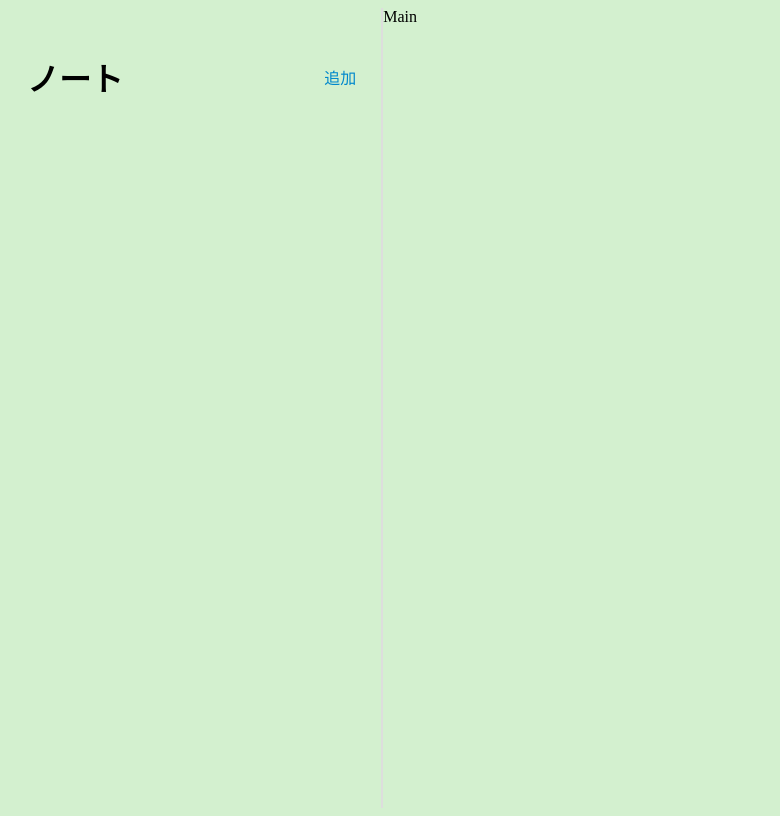
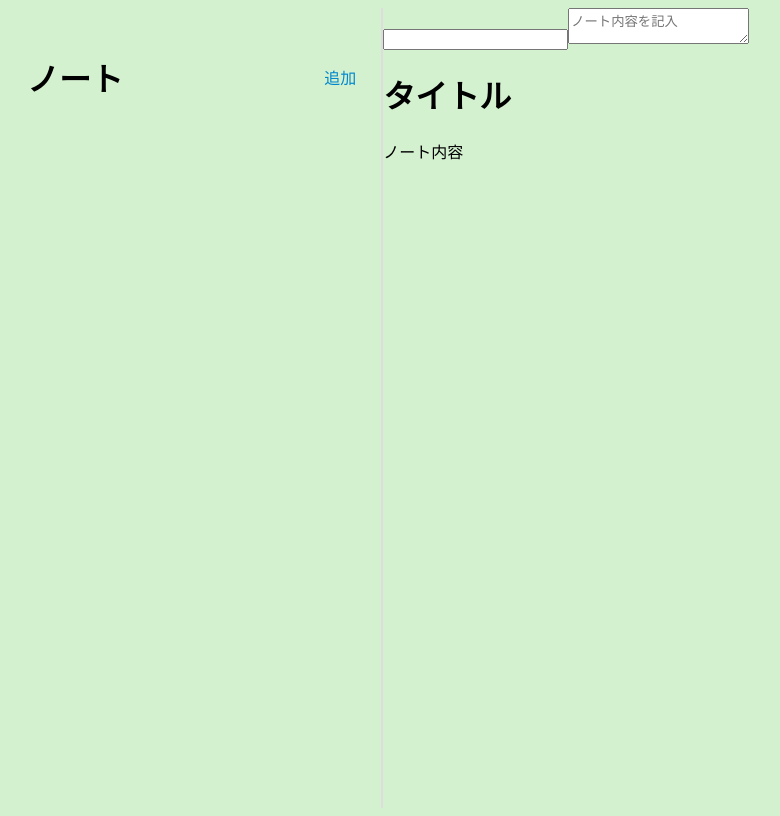
Before and after one commit to m-fujii0202/Note-App, a React (Vite) app: page / in a window 1280 px wide. Shown: the whole page, without its empty margins (6-786 px from the left). Built offline with nearby package versions, Linux system fonts and the light colour scheme.

Commit message:
main.tsxの枠組みを作成した

```diff
--- a/src/App.tsx
+++ b/src/App.tsx
@@ -13,6 +13,8 @@ export type NewNoteType = {
 
 function App() {
  const [notes, setNotes] = useState<NewNoteType[]>([]);
+ //サイドバー内の「新しいノート」をハイライトする機能
+ const [activeNote, setActiveNote] = useState(false);
 
 const onAddName = ()=>{
   // console.log("ノートの追加");
@@ -34,7 +36,12 @@ const onDeleteNote =(id: string)=>{
 
   return (
     <div className="App">
-      <Sidebar onAddName={onAddName} notes={notes} onDeleteNote={onDeleteNote}/>
+      <Sidebar
+        onAddName={onAddName}
+        notes={notes}
+        onDeleteNote={onDeleteNote}
+        setActiveNote={setActiveNote}
+      />
       <Main />
 
     </div>
--- a/src/components/Main.tsx
+++ b/src/components/Main.tsx
@@ -2,7 +2,16 @@ import React from 'react'
 
 const Main = () => {
   return (
-    <div>Main</div>
+    <div className='app-main'>
+        <div className='app-main-note-edit'>
+            <input type="text" />
+            <textarea id="" placeholder='ノート内容を記入'></textarea>
+        </div>
+        <div className='app-main-note-preview'>
+            <h1 preview-title=''>タイトル</h1>
+            <div className='markdown-preview'>ノート内容</div>
+        </div>
+    </div>
   )
 }
 
--- a/src/components/Sidebar.tsx
+++ b/src/components/Sidebar.tsx
@@ -7,7 +7,7 @@ import { NewNoteType } from '../App'
 // }
 
 const Sidebar = (props:any) => {
-    const {onAddName, notes,onDeleteNote} = props;
+    const {onAddName, notes,onDeleteNote, setActiveNote} = props;
   return (
     <SAppSidebar>
 
@@ -18,7 +18,12 @@ const Sidebar = (props:any) => {
 
         <SAppSidebarNotes>
             {notes.map((note: any)=>(
-                <SAppSidebarNote key={note.id}>
+                <SAppSidebarNote
+                //ノートを選択した際にバイライトされる機能を実装したいが？？？
+                //  className={'SAppSidebarNote ${note.id === activeNote && "active"}'}
+                 key={note.id}
+                 onClick={()=>setActiveNote(note.id)}
+                 >
                     <SAppSidebarTitle>
                         <strong>{note.title}</strong>
                         <SButton onClick={()=>onDeleteNote(note.id)}>削除</SButton>
@@ -73,6 +78,9 @@ const SAppSidebarNote = styled.div`
     &:hover{
         background-color:#f1f0f0;
     }
+    &.active{
+        background-color:#f1f0f0;
+    }
 `
 
 const SAppSidebarTitle = styled.div`
```
